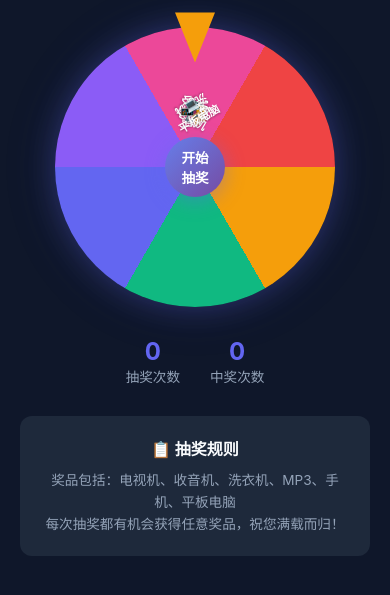
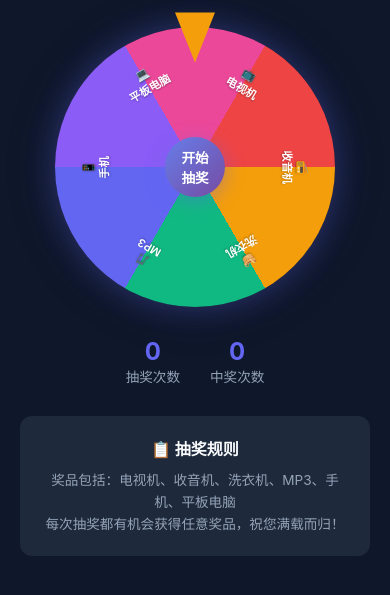
Before and after one commit to hellowalle/my-web, a website built with Vite: page wheel.html in a window 390 px wide. Shown: the part 179-774 px from the top of the page. Built offline with nearby package versions, Linux system fonts and the light colour scheme.

Commit message:
fix: 修复大转盘标签重叠问题
- 修改 label 定位方式：先旋转再向外平移
- transform: rotate(angle) translateY(-100px)
- 每个标签现在会指向对应扇区的中心
- 修正移动端样式

问题原因：
- 之前的代码只旋转但没有向外平移
- 所有标签都堆叠在同一个位置

解决方案：
- 每个 label 从圆心（50%, 50%）开始
- 先旋转到对应角度，再向外平移 100px
- 这样 6 个标签会均匀分布在圆周上

```diff
--- a/wheel.html
+++ b/wheel.html
@@ -115,11 +115,13 @@
       justify-content: center;
       width: 60px;
       height: 60px;
-      /* 默认定位在圆心 */
+      /* 定位到圆心，旋转中心也在圆心 */
       left: 50%;
       top: 50%;
       margin-left: -30px;
-      margin-top: -100px;
+      margin-top: -30px;
+      /* 关键：transform-origin 在圆心，先旋转再向外平移 */
+      transform-origin: center center;
     }
 
     .wheel-center {
@@ -317,10 +319,12 @@
 
       .label {
         font-size: 0.7rem;
-        width: 50px;
-        height: 50px;
-        margin-left: -25px;
-        margin-top: -80px;
+        width: 45px;
+        height: 45px;
+        margin-left: -22.5px;
+        margin-top: -22.5px;
+        /* 移动端向外平移距离减小 */
+        transform: rotate(var(--angle, 0deg)) translateY(-70px);
       }
     }
   </style>
@@ -397,9 +401,11 @@
       prizes.forEach((prize, index) => {
         const label = document.createElement('div');
         label.className = 'label';
+
         // 每个扇区60度，第i个扇区中心在 30 + i*60 度
-        // 使用 CSS transform rotate 旋转标签
-        label.style.transform = `rotate(${index * 60 + 30}deg)`;
+        // 旋转后向外平移 100px，这样每个 label 会在不同的位置
+        const angle = index * 60 + 30;
+        label.style.transform = `rotate(${angle}deg) translateY(-100px)`;
         label.innerHTML = `${prize.icon}<br>${prize.name}`;
         labelsContainer.appendChild(label);
       });
```
